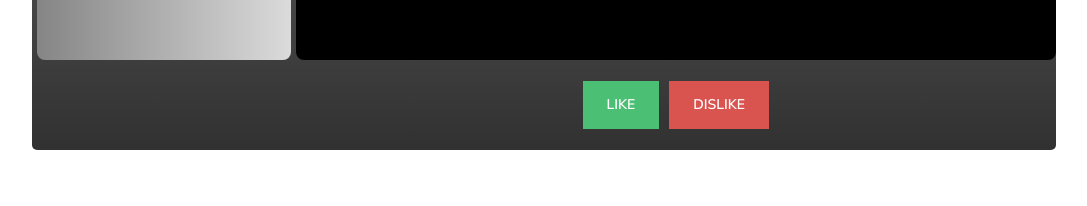
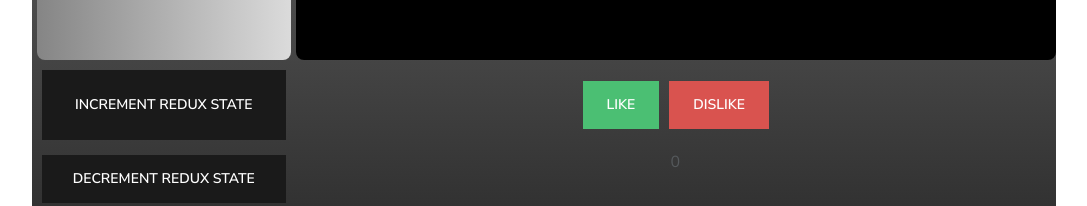
Before and after one commit to msg558/rate-my-rig2, a React (Create React App) app: page / in a window 1280 px wide. Shown: the part 630-836 px from the top of the page, without its empty margins (96-1183 px from the left). Before the commit the page ends 800 px from the top, so only its background shows below. Built offline with nearby package versions, Linux system fonts and the light colour scheme.

Commit message:
added simple redux based counter functionality for testing redux

```diff
--- a/package.json
+++ b/package.json
@@ -3,6 +3,7 @@
   "version": "0.1.0",
   "private": true,
   "dependencies": {
+    "@reduxjs/toolkit": "^1.9.1",
     "@testing-library/jest-dom": "^5.16.5",
     "@testing-library/react": "^13.4.0",
     "@testing-library/user-event": "^13.5.0",
@@ -14,6 +15,7 @@
     "react": "^18.2.0",
     "react-bootstrap": "^2.7.0",
     "react-dom": "^18.2.0",
+    "react-redux": "^8.0.5",
     "react-scripts": "5.0.1",
     "typescript": "^4.9.4",
     "web-vitals": "^2.1.4"
--- a/src/App.tsx
+++ b/src/App.tsx
@@ -4,10 +4,17 @@ import { Photo } from './components/Photo';
 import { LeaderBoard } from './components/LeaderBoard';
 import { useState, useContext} from 'react';
 import { Context1 } from './contexts/Context1';
+import { useSelector, useDispatch} from 'react-redux'
 
 const numPhotos = 5
 
 function App() {
+
+  // REDUX STUFF
+  const xx = useSelector((state: any) => state)
+  console.log(xx.value)
+  // --------------
+
 
   const [photoPath, setPhotoPath] = useState(1)
   const [likes, setLikes] = useState(new Array(numPhotos).fill(0))
@@ -26,6 +33,9 @@ function App() {
     setLikes(temp)
   }
 
+  const dispatch = useDispatch()
+
+
   return (
       <div className='App'>
         <h1 className='Heading'>Rate-My-Rig!</h1>
@@ -38,7 +48,9 @@ function App() {
           <button className = 'btn btn-success' onClick={() => onLikeHandler(photoPath, likes, true)} > Like </button>
           <button className = 'btn btn-danger' onClick={() => onLikeHandler(photoPath, likes, false)}> Dislike </button>
         </div>
-
+        <button className='btn btn-primary btn-small' onClick={() => dispatch({type: 'counter/incremented'})}> Increment Redux State</button>
+        <button className='btn btn-primary btn-small' onClick={() => dispatch({type: 'counter/decremented'})}> Decrement Redux State</button>
+        <div> {xx.value} </div>
       </div>
   );
 }
--- a/src/index.tsx
+++ b/src/index.tsx
@@ -3,14 +3,21 @@ import ReactDOM from 'react-dom/client';
 import './index.css';
 import App from './App';
 import reportWebVitals from './reportWebVitals';
+import { Provider } from 'react-redux';
+import { createStore } from '@reduxjs/toolkit';
+import {rootReducer} from './reducers/rootReducer'
 
 const root = ReactDOM.createRoot(
   document.getElementById('root') as HTMLElement
 );
+
+const store = createStore(rootReducer)
 root.render(
-  <React.StrictMode>
-    <App />
-  </React.StrictMode>
+  <Provider store = {store}>
+    <React.StrictMode>
+      <App />
+    </React.StrictMode>
+  </Provider>
 );
 
 // If you want to start measuring performance in your app, pass a function
--- /dev/null
+++ b/src/reducers/rootReducer.ts
@@ -0,0 +1,18 @@
+const initialState = {
+    value: 0
+}
+
+export const rootReducer = (state = initialState, action: {type: string}) => {
+    // Reducers usually look at the type of action that happened
+    // to decide how to update the state
+    switch (action.type) {
+      case 'counter/incremented':
+        return { ...state, value: state.value + 1 }
+      case 'counter/decremented':
+        return { ...state, value: state.value - 1 }
+      default:
+        // If the reducer doesn't care about this action type,
+        // return the existing state unchanged
+        return state
+    }
+  }
```
Also changed, not shown: 1 other file (tests, documents, lock files or other folders).
